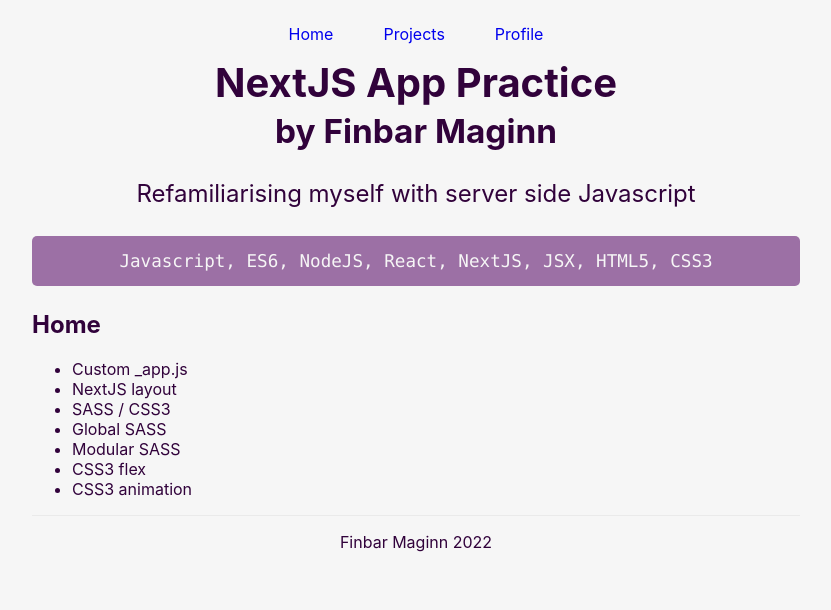
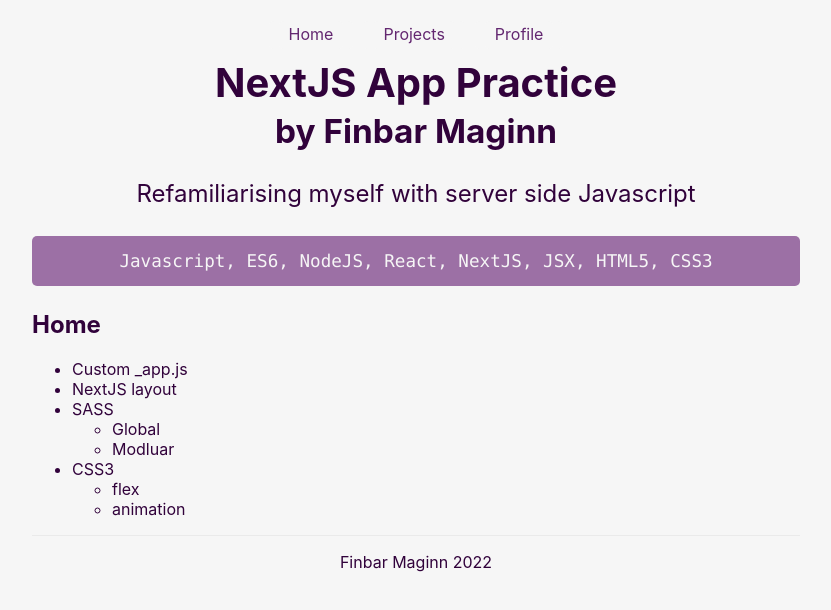
Before and after one commit to finbarmaginn/finbarmaginn2022, a Next.js app: page / in a window 1280 px wide. Shown: the top 610 px of the page, without its empty margins (224-1055 px from the left). Built offline with nearby package versions, Linux system fonts and the light colour scheme.

Commit message:
color scheme

```diff
--- a/components/Nav/index.module.scss
+++ b/components/Nav/index.module.scss
@@ -12,6 +12,8 @@
   padding: 3px 10px 5px 10px;
   transition: all 0.25s linear;
   border-radius: 5px;
+  color: $color1;
+  background: $color2;
 
   &:active {
     color: $color2;
--- a/pages/index.js
+++ b/pages/index.js
@@ -10,11 +10,20 @@
       <ul>
         <li>Custom _app.js</li>
         <li>NextJS layout</li>
-        <li>SASS / CSS3</li>
-        <li>Global SASS</li>
-        <li>Modular SASS</li>
-        <li>CSS3 flex</li>
-        <li>CSS3 animation</li>
+        <li>
+          SASS
+          <ul>
+            <li>Global</li>
+            <li>Modluar</li>
+          </ul>
+        </li>
+        <li>
+          CSS3
+          <ul>
+            <li>flex</li>
+            <li>animation</li>
+          </ul>
+        </li>
       </ul>
     </div>
   );
```
